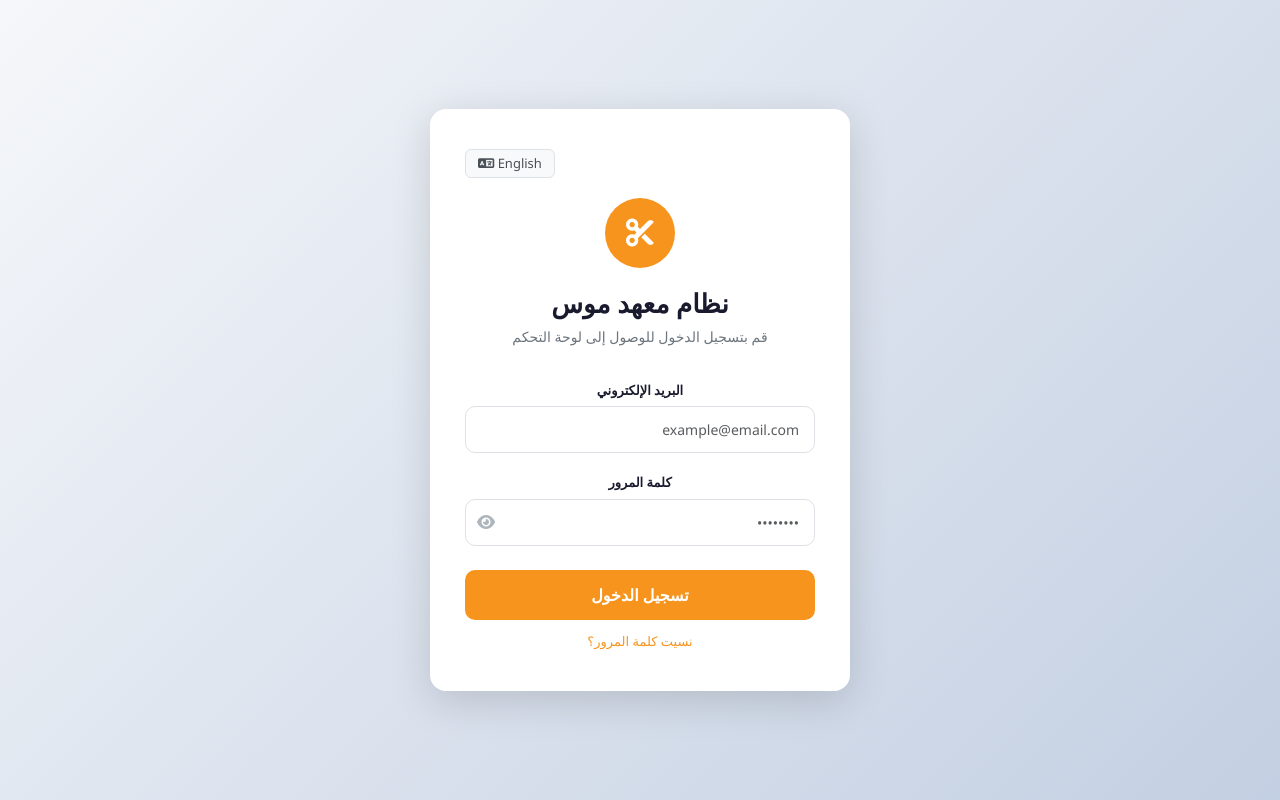
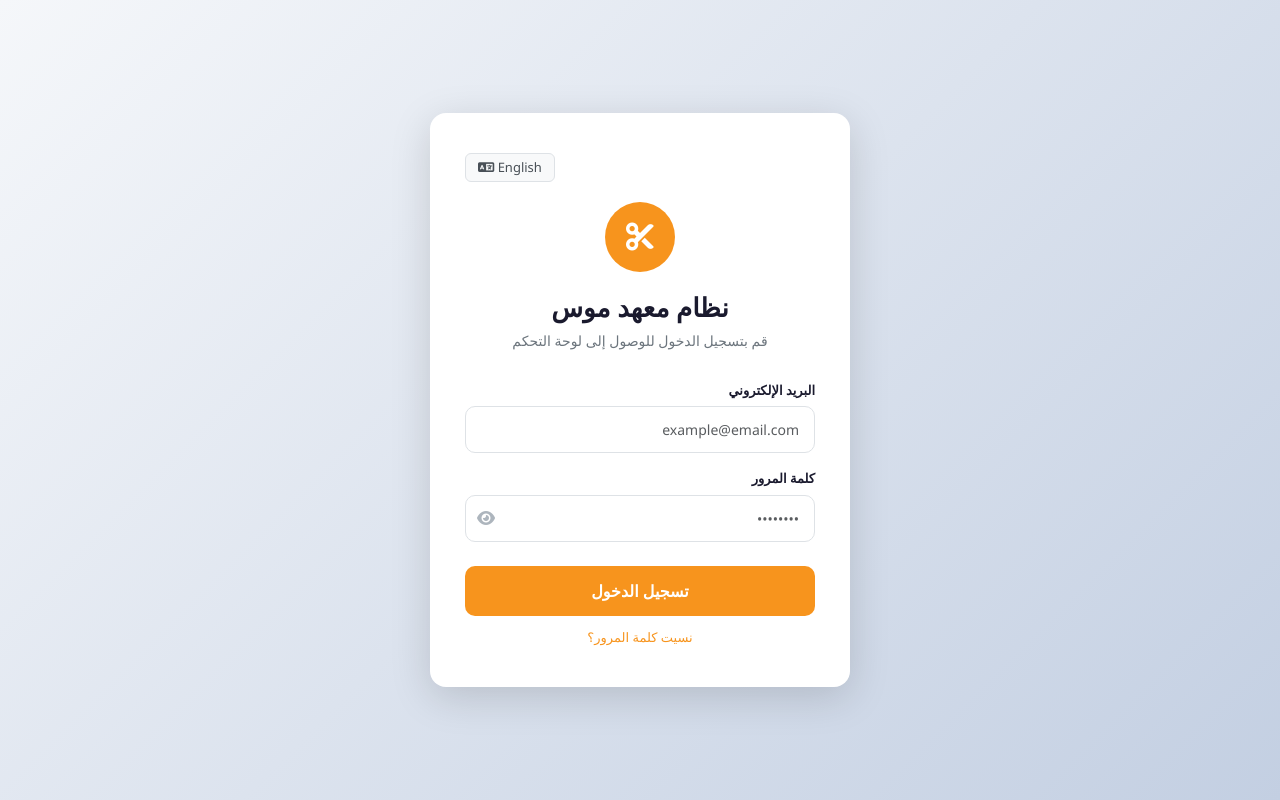
Before and after one commit to mhElessawy/Salon, an ASP.NET Core app: page / in a window 1280 px wide. Run offline with ASP.NET Core 8, Linux system fonts and the light colour scheme; some libraries are stand-ins or nearby versions.

Commit message:
fix: محاذاة labels صفحة تسجيل الدخول للجهة اليمين
https://claude.ai/code/session_01VmW4ykK1LKrVa9CscNocX5

```diff
--- a/wwwroot/css/salon.css
+++ b/wwwroot/css/salon.css
@@ -97,6 +97,9 @@ a {
     font-size: 13px;
     font-weight: 600;
     color: var(--text-dark);
+    display: block;
+    text-align: right;
+    width: 100%;
 }
 
 .auth-card .form-control {
```
